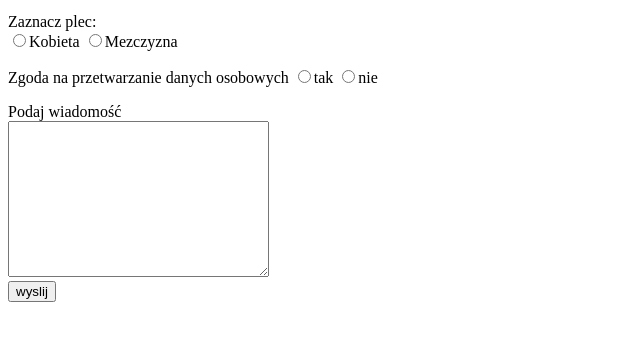
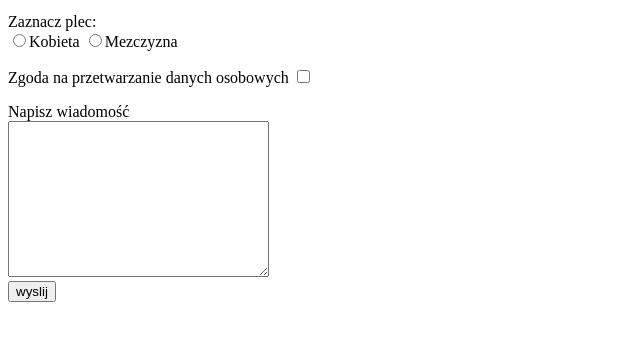
Before and after one commit to beatacurylo/form-dom, a plain HTML site: page index.html in a window 1280 px wide. Shown: the part 202-542 px from the top of the page, 0-640 px from the left. Drawn offline with Linux system fonts and the light colour scheme.

Commit message:
checkbox

```diff
--- a/index.html
+++ b/index.html
@@ -5,7 +5,7 @@
     <title>Document</title>
 </head>
 <body>
-    <body>
+
     <form action="https://formspree.io/curylo.beata@gmail.com" method="post">
         <label for="firstName">Podaj imię:</label><br>
         <input type="text" name="firstName" id="firstName"><br>
@@ -24,9 +24,8 @@
         <input type="radio" name="plec">Kobieta
         <input type="radio" name="plec">Mezczyzna<br>
       <p> Zgoda na przetwarzanie danych osobowych
-          <input type="radio" name="zgoda">tak
-          <input type="radio" name="zgoda" >nie<br>
-       <p> <label for="wiadomosc">Podaj wiadomość</label><br>
+          <input type="checkbox">
+       <p> <label for="wiadomosc">Napisz wiadomość</label><br>
         <textarea name="msg" maxlength="100" id="wiadomosc" cols="30" rows="10"></textarea><br>
         <input type="submit" value="wyslij"><br>
         </p>
```
